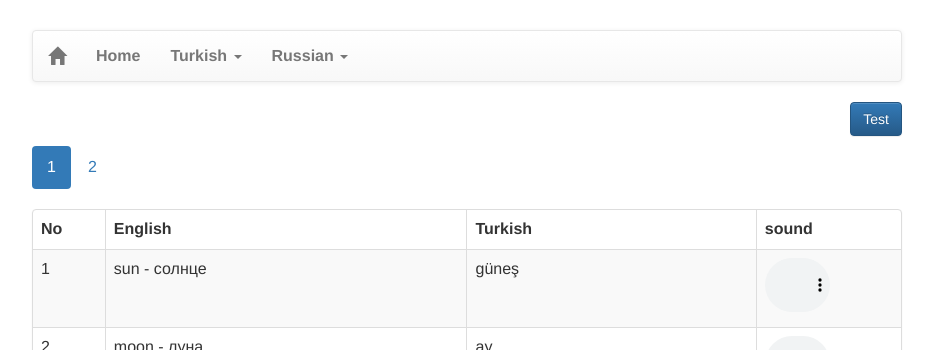
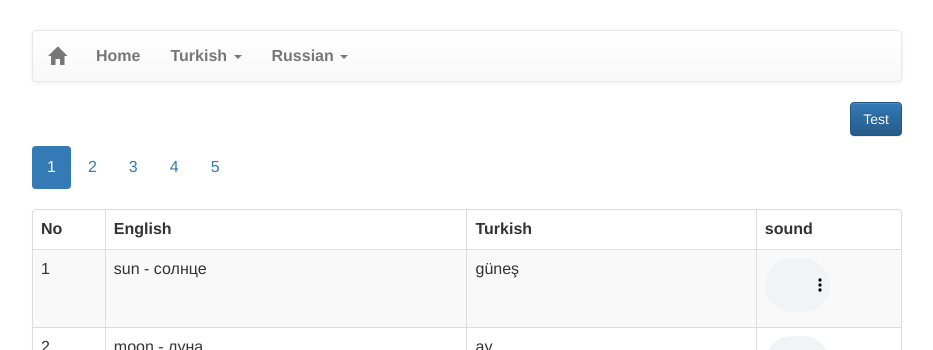
Before and after one commit to study-language/study-language-github.io, a Jekyll site: the page built from pages/turkish-vocabulary.md, in a window 1280 px wide. Shown: the top 350 px of the page, without its empty margins (173-1106 px from the left). Built offline with Jekyll 4.4.1, drawn with Linux system fonts in a browser that asks for light colours; nearby versions of some CDN libraries; our own code applies the rules of GitHub Pages for plain Markdown files; the repository's description, which GitHub fills in, is left out.

Commit message:
Update turkish-vocabulary.md

```diff
--- a/pages/turkish-vocabulary.md
+++ b/pages/turkish-vocabulary.md
@@ -7,7 +7,7 @@ permalink: turkish-vocabulary
 
 
 <ul class="nav nav-pills" role="tablist">
-{% for i in (1..2) %}
+{% for i in (1..5) %}
     <li role="presentation" class="{% if forloop.index0 == 0 %}active {% endif %}"><a href="#s{{ i }}" aria-controls="s{{ i }}" role="tab" data-toggle="tab">{{ i }}</a></li>
 {% endfor %}
 </ul>
@@ -16,7 +16,7 @@ permalink: turkish-vocabulary
 
 <div class="tab-content">
 
-{% for i in (1..2) %}
+{% for i in (1..5) %}
 
     <div role="tabpanel" class="tab-pane {% if forloop.index0 == 0 %}active {% endif %}" id="s{{ i }}">
 
```
